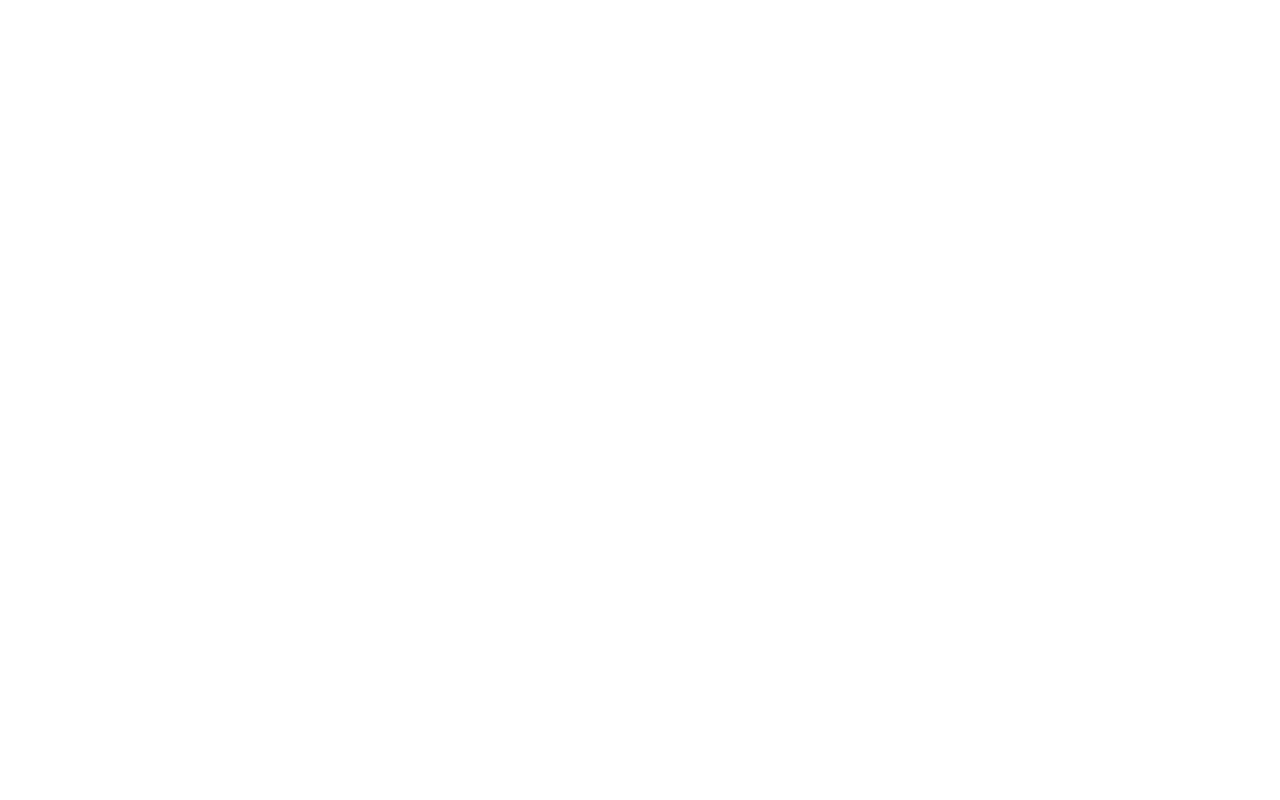
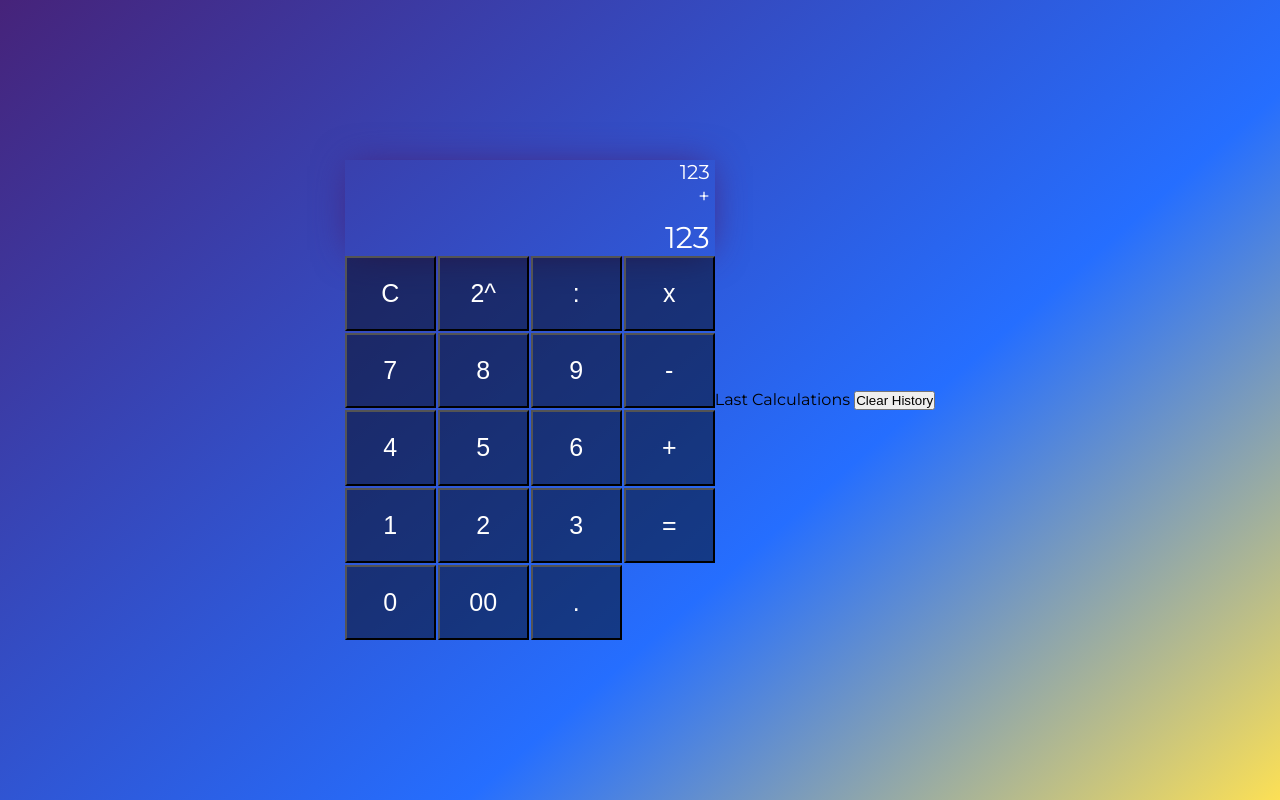
Before and after one commit to Lukasz996/Calculator-JavaScript, a plain HTML site: page index.html in a window 1280 px wide. Drawn offline with Linux system fonts and the light colour scheme.

Commit message:
Start Work

```diff
--- a/index.html
+++ b/index.html
@@ -14,11 +14,41 @@
     <div class="calculator">
         <div class="display">
             <div class="previousNumber">
-                <p></p>
-                <span class="mathSign"></span>
+                <p>123</p>
+                <span class="mathSign">+</span>
             </div>
-            <p class="currentNumber"></p>
+            <p class="currentNumber">123</p>
         </div>
+
+        <div class="panel">
+            <button class="clear">C</button>
+            <button class="operator">2^</button>
+            <button class="operator">:</button>
+            <button class="operator">x</button>
+            <button class="number">7</button>
+            <button class="number">8</button>
+            <button class="number">9</button>
+            <button class="operator">-</button>
+            <button class="number">4</button>
+            <button class="number">5</button>
+            <button class="number">6</button>
+            <button class="operator">+</button>
+            <button class="number">1</button>
+            <button class="number">2</button>
+            <button class="number">3</button>
+            <button class="equals">=</button>
+            <button class="number">0</button>
+            <button class="number">00</button>
+            <button class="number">.</button>
+        </div>
+    </div>
+    <div class="calculator-history">
+        <p class="history-title">Last Calculations
+            <button class="history-btn">Clear History</button>
+        </p>
+        <ul class="history">
+
+        </ul>
     </div>
 
 
--- a/style.css
+++ b/style.css
@@ -0,0 +1,62 @@
+@import url('https://fonts.googleapis.com/css2?family=Montserrat:ital,wght@0,100..900;1,100..900&display=swap');
+
+* {
+	padding: 0;
+	margin: 0;
+	box-sizing: border-box;
+}
+
+body {
+	font-family: 'Montserrat', sans-serif;
+	min-height: 100vh;
+	display: flex;
+	justify-content: center;
+	align-items: center;
+	background-color: #fce055;
+	background-image: linear-gradient(319deg, #fce055 0%, #256eff 37%, #46237a 100%);
+}
+
+.calculator {
+	height: 60vh;
+	min-width: 370px;
+	max-width: 370px;
+}
+
+.display {
+	width: 100%;
+	min-height: 20%;
+	max-height: min-content;
+	-webkit-box-shadow: 0px 0px 37px -6px rgba(70, 35, 122, 1);
+	-moz-box-shadow: 0px 0px 37px -6px rgba(70, 35, 122, 1);
+	box-shadow: 0px 0px 37px -6px rgba(70, 35, 122, 1);
+	color: #fff;
+	word-break: break-all;
+	text-align: right;
+	display: flex;
+	justify-content: space-between;
+	flex-direction: column;
+	padding-right: 5px;
+}
+
+.currentNumber {
+	font-size: 30px;
+}
+
+.previousNumber {
+	font-size: 20px;
+}
+
+.panel {
+	height: 80%;
+	display: grid;
+	grid-template-columns: repeat(4, 1fr);
+	grid-template-rows: repeat(5, 1fr);
+	gap: 2px;
+}
+
+.panel button {
+	font-size: 25px;
+	background-color: rgba(0, 0, 0, 0.466);
+	color: #fff;
+	cursor: pointer;
+}
```
